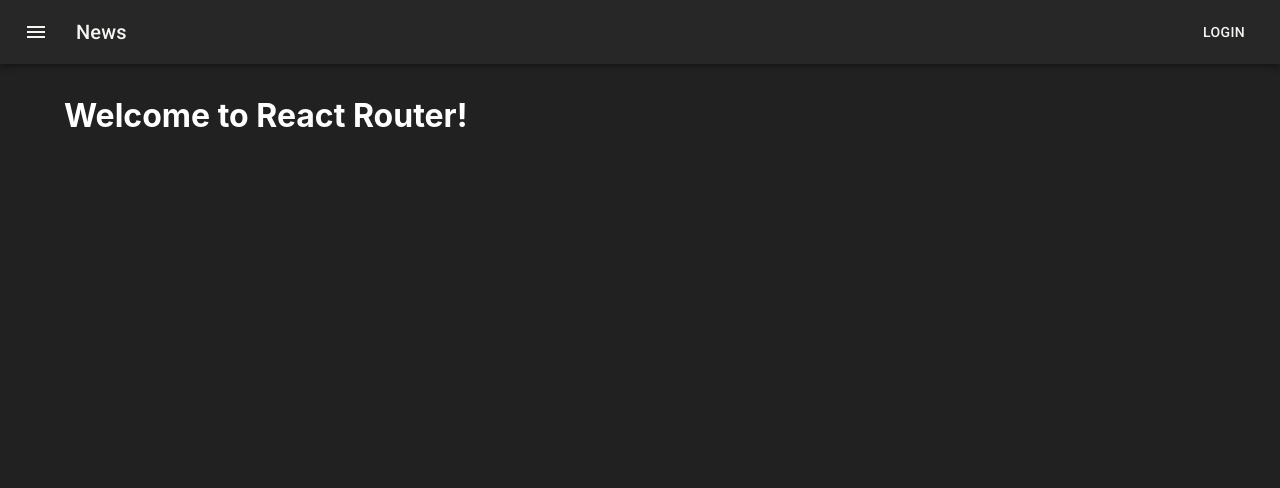
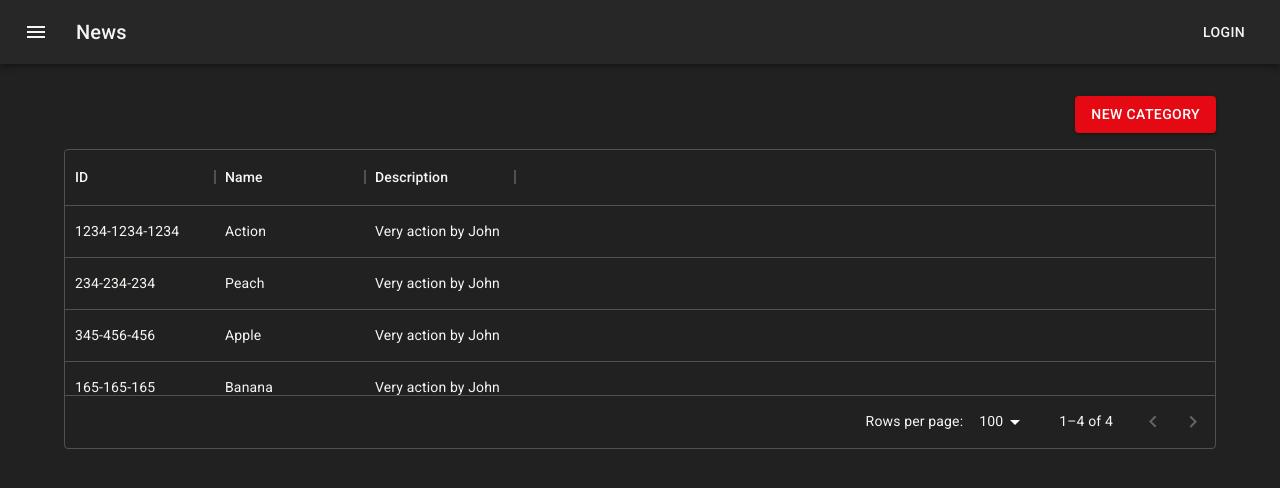
Before and after one commit to CarlosEduardoGui/codeflix, a React (Create React App) app: page /categories in a window 1280 px wide. Shown: the top 488 px of the page. Built offline with nearby package versions, Linux system fonts and the light colour scheme.

Commit message:
Added slice category;

```diff
--- a/package.json
+++ b/package.json
@@ -7,6 +7,7 @@
     "@emotion/styled": "^11.10.0",
     "@mui/icons-material": "^5.10.2",
     "@mui/material": "^5.10.2",
+    "@mui/x-data-grid": "^5.17.0",
     "@reduxjs/toolkit": "^1.8.5",
     "@testing-library/jest-dom": "^5.16.5",
     "@testing-library/react": "^13.3.0",
--- a/src/App.tsx
+++ b/src/App.tsx
@@ -3,22 +3,9 @@
 import { Header } from "./components/Header";
 import { Layout } from "./components/Layout";
 import { appTheme } from "./config/theme";
-
-const Home = () => (
-  <Box>
-    <Typography variant="h3" component="h1">
-      Home
-    </Typography>
-  </Box>
-);
-
-const About = () => (
-  <Box>
-    <Typography variant="h3" component="h1">
-      About
-    </Typography>
-  </Box>
-);
+import { CategoryCreate } from "./features/categories/CreateCategory";
+import { CategoryEdit } from "./features/categories/EditCategory";
+import { CategoryList } from "./features/categories/ListCategory";
 
 function App() {
   return <ThemeProvider theme={appTheme}>
@@ -31,10 +18,18 @@
     >
       <Header />
       <Layout>
-        <h1>Welcome to React Router!</h1>
         <Routes>
-          <Route path="/" element={<Home />} />
-          <Route path="/about" element={<About />} />
+          <Route path="/" element={<CategoryList />} />
+          <Route path="/categories" element={<CategoryList />} />
+          <Route path="/categories/create" element={<CategoryCreate />} />
+          <Route path="/categories/edit/:id" element={<CategoryEdit />} />
+          <Route path="*" element={
+            <Box sx={{ color: "white" }}>
+              <Typography variant="h1">404</Typography>
+              <Typography variant="h2">Page not found</Typography>
+            </Box>
+          }
+          />
         </Routes>
       </Layout>
     </Box>
--- a/src/app/store.ts
+++ b/src/app/store.ts
@@ -1,9 +1,11 @@
 import { configureStore, ThunkAction, Action } from '@reduxjs/toolkit';
 import counterReducer from '../features/counter/counterSlice';
+import categoriesReducer from '../features/categories/categorySlice';
 
 export const store = configureStore({
   reducer: {
     counter: counterReducer,
+    categories: categoriesReducer,
   },
 });
 
--- /dev/null
+++ b/src/features/categories/CreateCategory.tsx
@@ -0,0 +1,9 @@
+import { Box, Typography } from "@mui/material";
+
+export const CategoryCreate = () => (
+    <Box>
+        <Typography variant="h3" component="h1">
+            CategoryCreate Page
+        </Typography>
+    </Box>
+);
--- /dev/null
+++ b/src/features/categories/EditCategory.tsx
@@ -0,0 +1,9 @@
+import { Box, Typography } from "@mui/material";
+
+export const CategoryEdit = () => (
+    <Box>
+        <Typography variant="h3" component="h1">
+            CategoryEdit Page
+        </Typography>
+    </Box>
+);
--- /dev/null
+++ b/src/features/categories/ListCategory.tsx
@@ -0,0 +1,45 @@
+import { Box, Button } from "@mui/material";
+import { Link } from "react-router-dom";
+import { useAppSelector } from "../../app/hooks";
+import { selectCategories } from "./categorySlice";
+import { DataGrid, GridColDef, GridRowsProp } from "@mui/x-data-grid";
+
+export const CategoryList = () => {
+    const categories = useAppSelector(selectCategories);
+
+    const rows: GridRowsProp = categories.map((category) => ({
+        id: category.id,
+        name: category.name,
+        description: category.description
+    }));
+
+    const columns: GridColDef[] = [
+        { field: 'id', headerName: 'ID', width: 150 },
+        { field: 'name', headerName: 'Name', width: 150 },
+        { field: 'description', headerName: 'Description', width: 150 },
+    ];
+
+    return (
+        <Box maxWidth="lg" sx={{ mt: 4, mb: 4 }}>
+            <Box display="flex" justifyContent="flex-end">
+                <Button
+                    variant="contained"
+                    color="secondary"
+                    component={Link}
+                    to="/categories/create"
+                    style={{ marginBottom: "1rem" }}
+                >
+                    New Category
+                </Button>
+            </Box>
+
+            <div style={{ height: 300, width: '100%' }}>
+                <DataGrid
+                    rowsPerPageOptions={[5, 10, 20, 50, 100]}
+                    rows={rows}
+                    columns={columns}
+                />
+            </div>
+        </Box>
+    );
+};
--- /dev/null
+++ b/src/features/categories/categorySlice.ts
@@ -0,0 +1,41 @@
+import { createSlice } from "@reduxjs/toolkit";
+import { RootState } from "../../app/store";
+
+interface Category {
+  id: string;
+  name: string;
+  is_active: boolean;
+  create_at: string;
+  update_at: string;
+  delete_at: null | string;
+  description: null | string;
+}
+
+const category: Category = {
+  id: "1234-1234-1234",
+  name: "Action",
+  description: "Very action by John",
+  is_active: true,
+  delete_at: null,
+  create_at: "2022-08-15T10:59:09+0000",
+  update_at: "2022-08-15T10:59:09+0000",
+};
+
+export const initialState = [
+  category,
+  { ...category, id: "234-234-234", name: "Peach" },
+  { ...category, id: "345-456-456", name: "Apple" },
+  { ...category, id: "165-165-165", name: "Banana" },
+];
+
+const categoriesSlice = createSlice({
+  name: "categories",
+  initialState: initialState,
+  reducers: {
+    createCategory(state, action) { },
+  },
+});
+
+export const selectCategories = (state: RootState) => state.categories;
+
+export default categoriesSlice.reducer;
```
Also changed, not shown: 1 other file (tests, documents, lock files or other folders).
